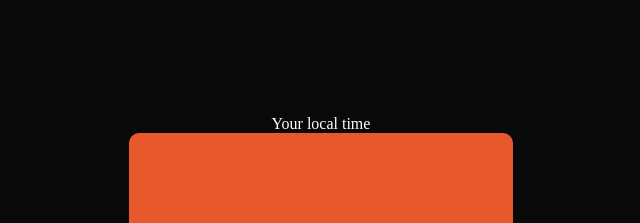
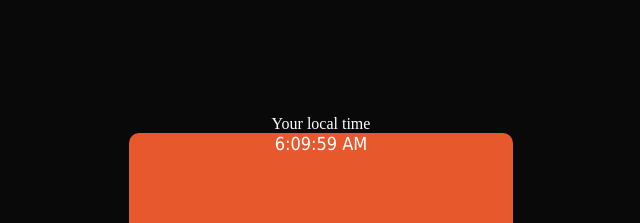
Before and after one commit to NirajMandal01/JS-playground, a plain HTML site: page DIsplaylocaltime/index.html in a window 1280 px wide. Shown: the part 60-283 px from the top of the page, without its empty margins (319-959 px from the left). Drawn offline with Linux system fonts and the light colour scheme.

Commit message:
A bit correction

```diff
--- a/DIsplaylocaltime/script.js
+++ b/DIsplaylocaltime/script.js
@@ -1,4 +1,4 @@
-let clock=document.querySelector("#clock");
+let clock=document.querySelector("#time");
 
 
 setInterval(function(){
--- a/DIsplaylocaltime/style.css
+++ b/DIsplaylocaltime/style.css
@@ -15,7 +15,7 @@ body{
     border-radius: 10px;
 }
 
-#clock{
+#time{
     text-align: center;
     font-size: large;
     font-family: Tahoma, Geneva, Verdana, sans-serif;
```
